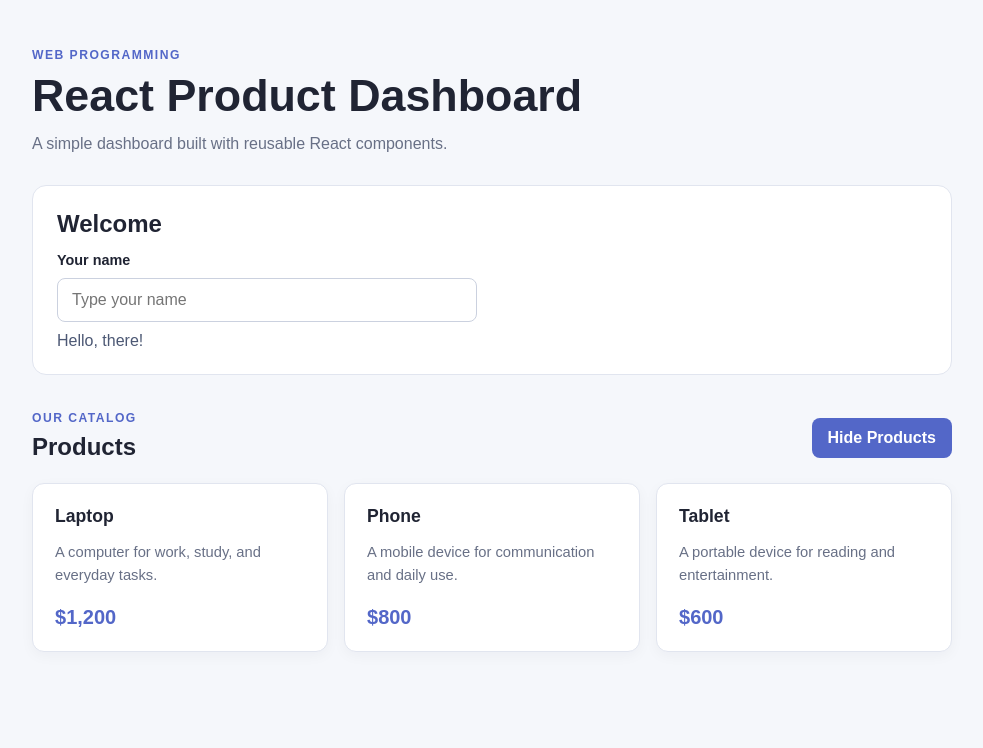
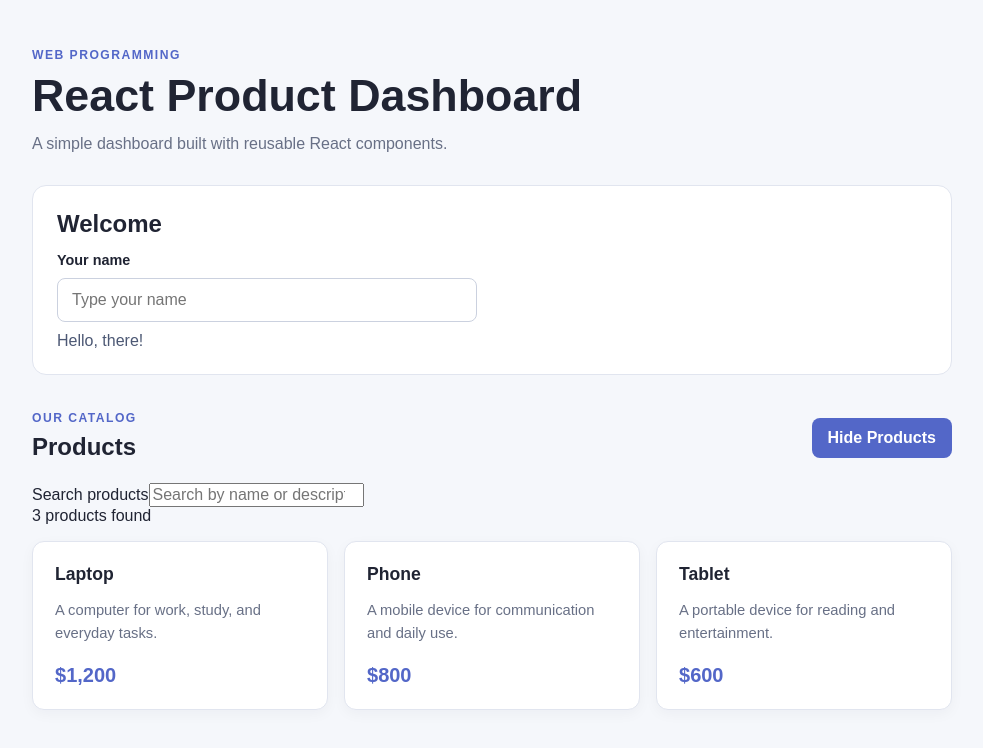
Before and after one commit to cerenkarababa/react-product-dashboard, a React (Vite) app: page / in a window 1280 px wide. Shown: the top 748 px of the page, without its empty margins (148-1131 px from the left). Built offline with nearby package versions, Linux system fonts and the light colour scheme.

Commit message:
Add product search and filtering

```diff
--- a/src/components/ProductList.jsx
+++ b/src/components/ProductList.jsx
@@ -1,4 +1,4 @@
-
+import { useState } from 'react'
 import Product from './Product.jsx'
 
 const products = [
@@ -23,9 +23,45 @@ const products = [
 ]
 
 function ProductList() {
+  const [searchTerm, setSearchTerm] = useState('')
+
+  const filteredProducts = products.filter((product) => {
+    const searchText = searchTerm.trim().toLowerCase()
+
     return (
+      product.title.toLowerCase().includes(searchText) ||
+      product.description.toLowerCase().includes(searchText)
+    )
+  })
+
+  function handleSearchChange(event) {
+    setSearchTerm(event.target.value)
+  }
+
+  function handleClearSearch() {
+    setSearchTerm('')
+  }
+
+  return (
+    <div className="product-catalog">
+      <div className="product-search">
+        <label htmlFor="product-search-input">Search products</label>
+        <input
+          id="product-search-input"
+          type="search"
+          value={searchTerm}
+          onChange={handleSearchChange}
+          placeholder="Search by name or description..."
+        />
+        <p className="search-results" aria-live="polite">
+          {filteredProducts.length}{' '}
+          {filteredProducts.length === 1 ? 'product' : 'products'} found
+        </p>
+      </div>
+
+      {filteredProducts.length > 0 ? (
         <div className="product-list">
-      {products.map((product) => (
+          {filteredProducts.map((product) => (
             <Product
               key={product.id}
               title={product.title}
@@ -34,6 +70,16 @@ function ProductList() {
             />
           ))}
         </div>
+      ) : (
+        <div className="empty-state">
+          <h3>No products found</h3>
+          <p>Try searching with another product name or keyword.</p>
+          <button type="button" onClick={handleClearSearch}>
+            Clear Search
+          </button>
+        </div>
+      )}
+    </div>
   )
 }
 
```
Lines whose indentation alone changed are shown as unchanged.
